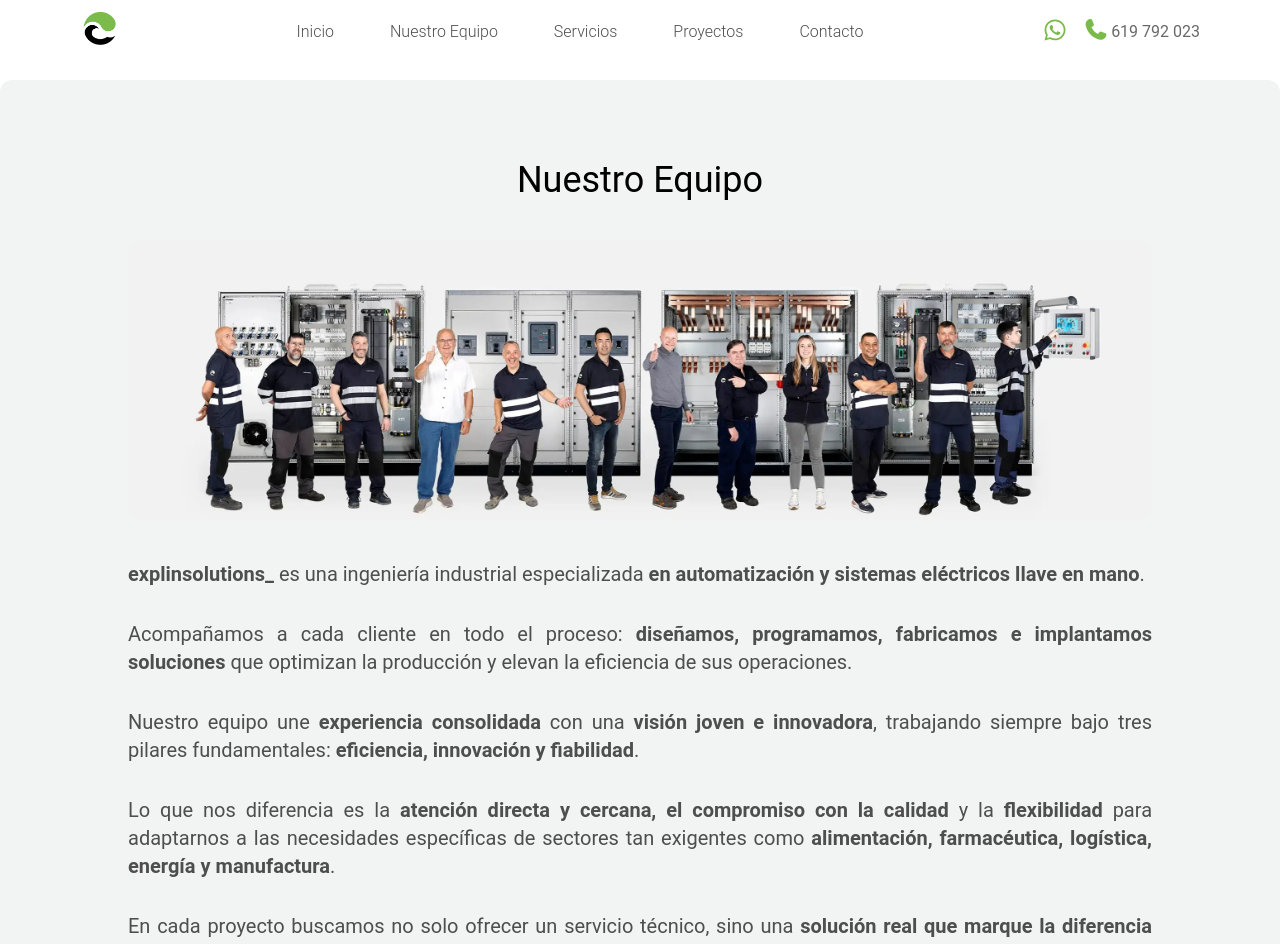
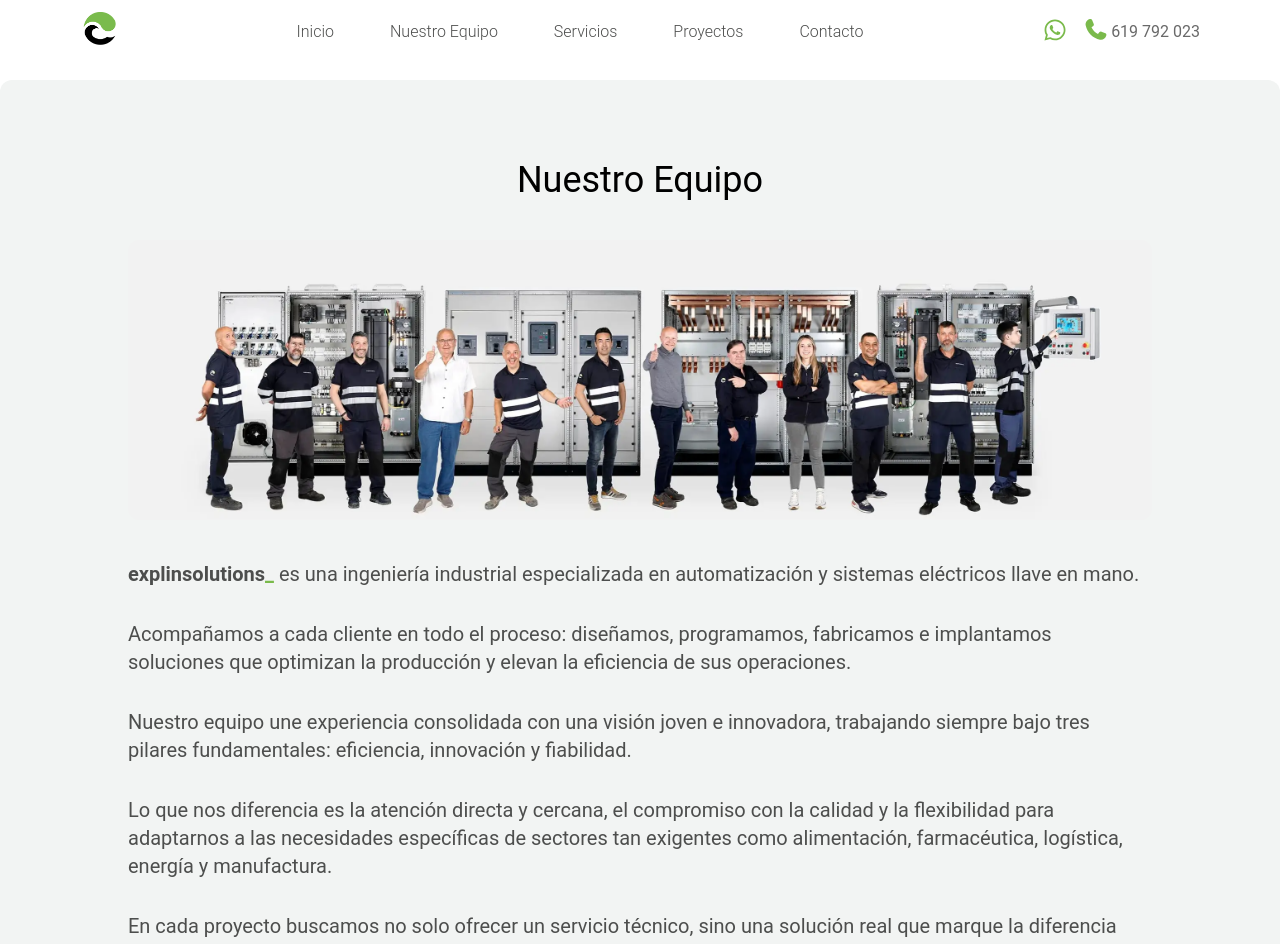
Before and after one commit to kvi-ki/explinsolutions, a Next.js app: page /nuestro-equipo in a window 1280 px wide. Shown: the top 944 px of the page. Built offline with nearby package versions, Linux system fonts and the light colour scheme.

Commit message:
style: remove bold from some text at About us

```diff
--- a/src/app/nuestro-equipo/page.tsx
+++ b/src/app/nuestro-equipo/page.tsx
@@ -3,7 +3,6 @@
 import Image from 'next/image';
 
 import AnimatedService from '@/utils/AnimatedService';
-import { motion } from 'framer-motion';
 
 export default function AboutUs() {
   return (
@@ -19,31 +18,33 @@ export default function AboutUs() {
             className="w-full h-70 object-cover object-center rounded-xl"
           />
 
-          <div className="text-text text-justify text-xl flex flex-col gap-8 pt-10">
+          <div className="text-text text-xl flex flex-col gap-8 pt-10">
             <p>
-              <b>explinsolutions_</b> es una ingeniería industrial especializada{' '}
-              <b>en automatización y sistemas eléctricos llave en mano</b>.
+              <b>
+                explinsolutions<span className="text-accent">_</span>
+              </b>{' '}
+              es una ingeniería industrial especializada en automatización y sistemas
+              eléctricos llave en mano.
             </p>
             <p>
-              Acompañamos a cada cliente en todo el proceso:{' '}
-              <b>diseñamos, programamos, fabricamos e implantamos soluciones</b> que
-              optimizan la producción y elevan la eficiencia de sus operaciones.
+              Acompañamos a cada cliente en todo el proceso: diseñamos, programamos,
+              fabricamos e implantamos soluciones que optimizan la producción y
+              elevan la eficiencia de sus operaciones.
             </p>
             <p>
-              Nuestro equipo une <b>experiencia consolidada</b> con una{' '}
-              <b>visión joven e innovadora</b>, trabajando siempre bajo tres pilares
-              fundamentales: <b>eficiencia, innovación y fiabilidad</b>.
+              Nuestro equipo une experiencia consolidada con una visión joven e
+              innovadora, trabajando siempre bajo tres pilares fundamentales:
+              eficiencia, innovación y fiabilidad.
             </p>
             <p>
-              Lo que nos diferencia es la{' '}
-              <b>atención directa y cercana, el compromiso con la calidad</b> y la{' '}
-              <b>flexibilidad</b> para adaptarnos a las necesidades específicas de
-              sectores tan exigentes como{' '}
-              <b>alimentación, farmacéutica, logística, energía y manufactura</b>.
+              Lo que nos diferencia es la atención directa y cercana, el compromiso
+              con la calidad y la flexibilidad para adaptarnos a las necesidades
+              específicas de sectores tan exigentes como alimentación, farmacéutica,
+              logística, energía y manufactura.
             </p>
             <p>
-              En cada proyecto buscamos no solo ofrecer un servicio técnico, sino una{' '}
-              <b>solución real que marque la diferencia desde el primer día</b>.
+              En cada proyecto buscamos no solo ofrecer un servicio técnico, sino una
+              solución real que marque la diferencia desde el primer día.
             </p>
           </div>
         </AnimatedService>
```
